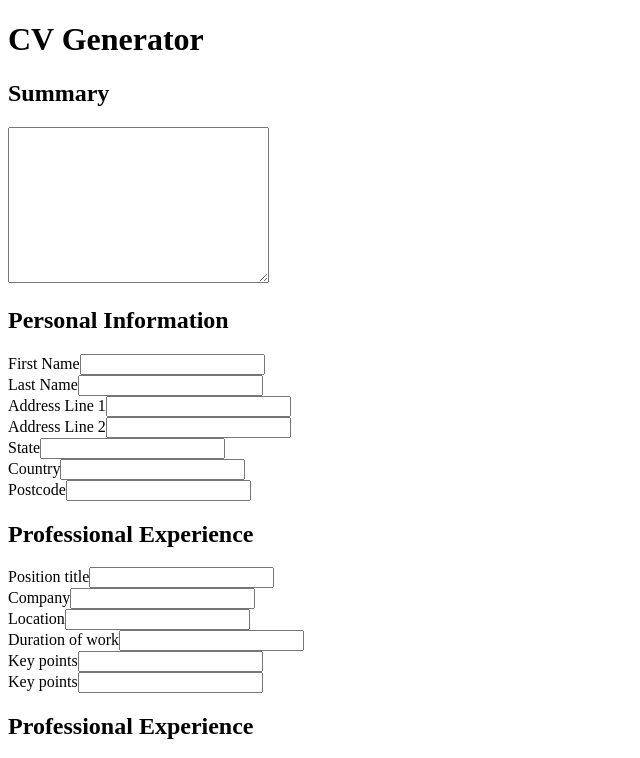
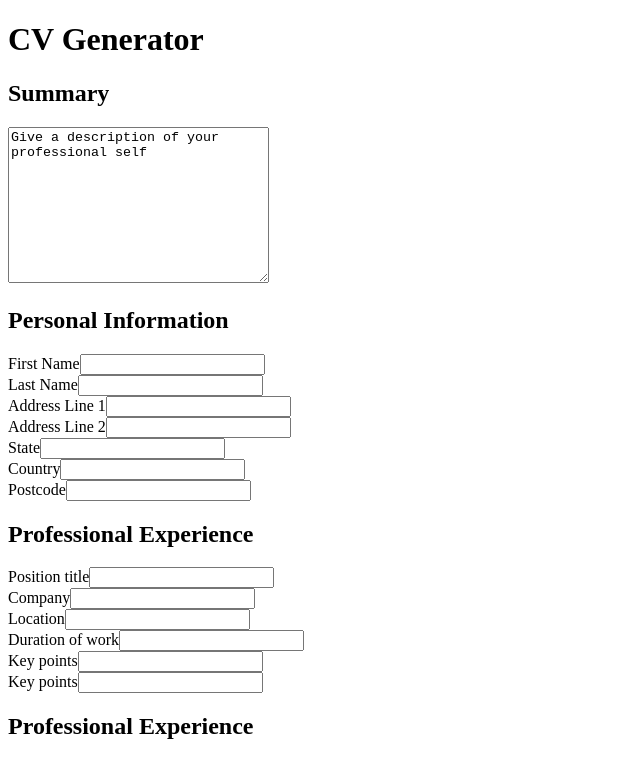
Before and after one commit to daniel-moderiano/cv-application, a React (Create React App) app: page / in a window 1280 px wide. Shown: the top 758 px of the page, without its empty margins (0-640 px from the left). Built offline with nearby package versions, Linux system fonts and the light colour scheme.

Commit message:
Add state change on input in textarea, monitoring state within Main.js

```diff
--- a/src/App.js
+++ b/src/App.js
@@ -1,5 +1,4 @@
 import React, { Component } from "react";
-import Header from "./components/Header";
 import Sidebar from "./components/Sidebar";
 import Main from "./components/Main";
 
--- a/src/components/Header.js
+++ /dev/null
@@ -1,9 +0,0 @@
-const Header = () => {
-  return (
-    <header className="header">
-      <h1 className="header__title">CV Generator</h1>
-    </header>
-  )
-}
-
-export default Header
--- a/src/components/Main.js
+++ b/src/components/Main.js
@@ -4,19 +4,28 @@ import Field from "./Field";
 import { nanoid } from "nanoid";
 
 class Main extends Component {
-
+  // Currently state is monitoring textarea only, as an example of how to handle form input for the resume sections to follow
   constructor(props) {
     super(props);
 
-    this.state = {};
+    this.state = {
+      summary: "Give a description of your professional self"
+    };
+
+    this.handleChange = this.handleChange.bind(this);
+
   };
+
+  handleChange(event) {
+    this.setState({ summary: event.target.value });
+  }
 
   render() {
     return (
       <main className="main">
 
         <ResumeSection title="Summary">
-          <textarea className="summary" name="summary" id="summar" cols="30" rows="10"></textarea>
+          <textarea className="summary" name="summary" id="summar" cols="30" rows="10" onChange={this.handleChange} value={this.state.summary}></textarea>
         </ResumeSection>
 
         <ResumeSection title="Personal Information">
```
